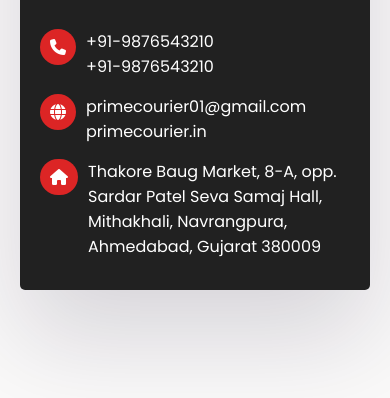
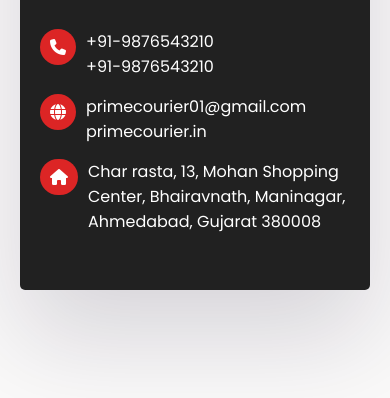
Before and after one commit to myvisitingcard/prime, a plain HTML site: page index.html in a window 390 px wide. Shown: the part 410-808 px from the top of the page. Drawn offline with Linux system fonts and the light colour scheme.

Commit message:
Update index.html
Change Address and Phone Number

```diff
--- a/index.html
+++ b/index.html
@@ -59,8 +59,7 @@
             <div class="fa-solid fa-home"></div>
             <div>
               <a href="https://g.co/kgs/17yjFbo" target="_blank" rel="no-referrer"
-                >Thakore Baug Market, 8-A, opp. Sardar Patel Seva Samaj Hall,
-                Mithakhali, Navrangpura, Ahmedabad, Gujarat 380009</a
+                > Char rasta, 13, Mohan Shopping Center, Bhairavnath, Maninagar, Ahmedabad, Gujarat 380008</a
               >
             </div>
           </div>
```
